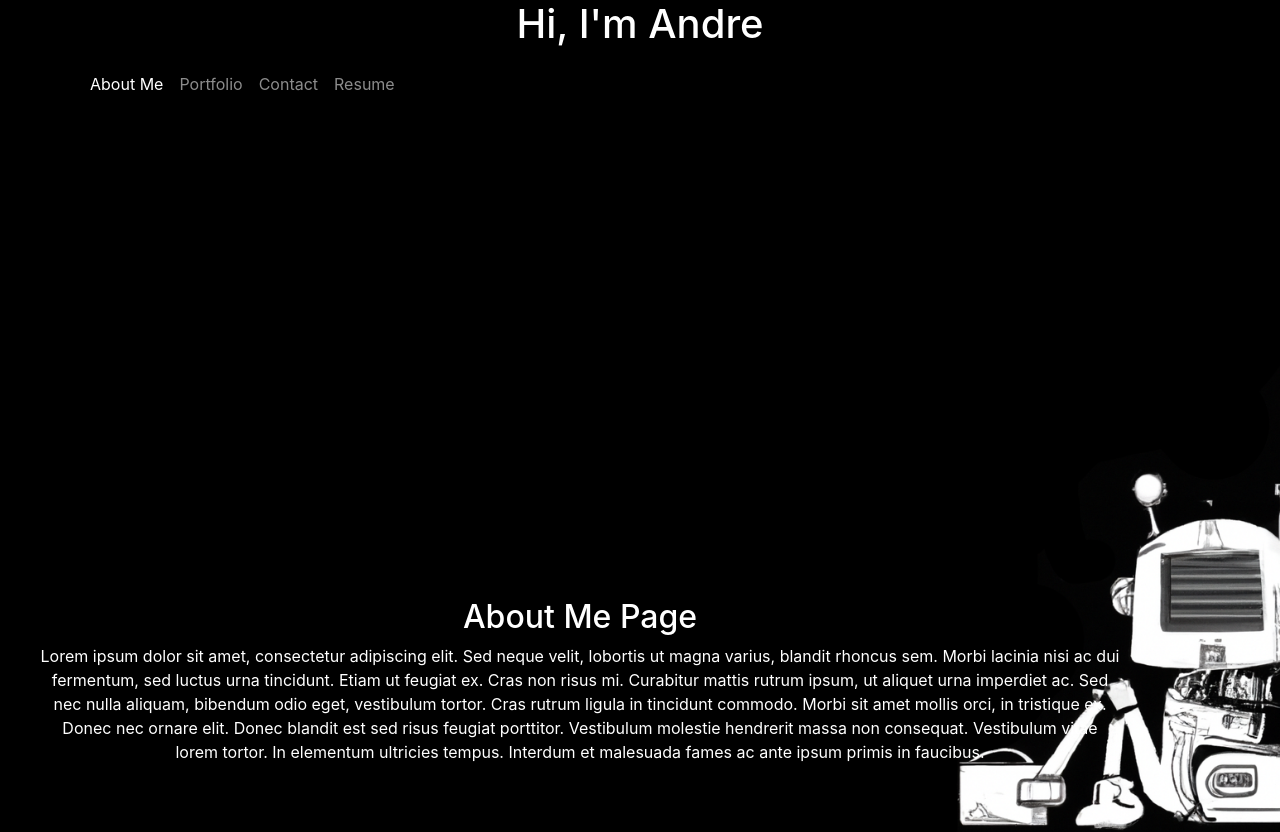
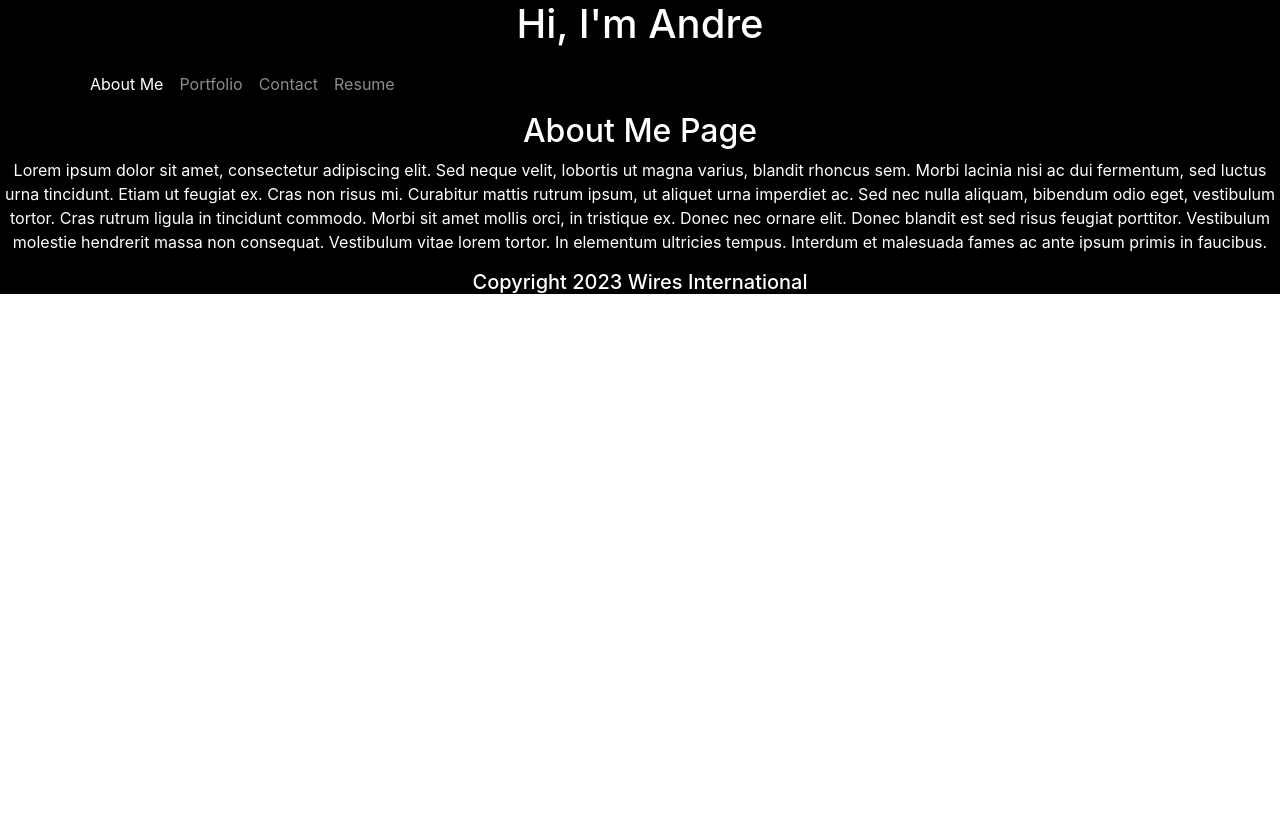
Before and after one commit to Wir3s/react-portfolio, a React (Create React App) app: page / in a window 1280 px wide. Shown: the top 832 px of the page. After the commit the page ends 800 px from the top, so only its background shows below. Built offline with nearby package versions, Linux system fonts and the light colour scheme.

Commit message:
working on background image

```diff
--- a/src/components/pages/About.js
+++ b/src/components/pages/About.js
@@ -1,27 +1,28 @@
 import React from "react";
-import backgroundimg from "./robot-portfolio-pic.png";
+// import backgroundimg from "./robot-portfolio-pic.png";
+import '../../styles/About.css';
 
-const styles = {
-  body: {
-    height: "100vh",
-  },
-  text: {
-    position: "absolute",
-    bottom: "20px",
-    paddingRight: "160px",
-    paddingLeft: "40px",
-  },
+// const styles = {
+//   body: {
+//     height: "100vh",
+//   },
+//   text: {
+//     position: "absolute",
+//     bottom: "20px",
+//     paddingRight: "160px",
+//     paddingLeft: "40px",
+//   },
 //   rimage: {
 //     position: "absolute",
 //     bottom: "100px",
 //   },
-};
+// };
 
 export default function About() {
   return (
-    <div style={styles.body}>
-      <img src={backgroundimg} style={styles.rimage} alt="chilling robot" width="100%" />
-      <div style={styles.text}>
+    <div className = "mainbody">
+      {/* <img src={backgroundimg} style={styles.rimage} alt="chilling robot" width="100%" /> */}
+      <div>
         <h2>About Me Page</h2>
         <p>
           Lorem ipsum dolor sit amet, consectetur adipiscing elit. Sed neque
--- /dev/null
+++ b/src/styles/About.css
@@ -0,0 +1,4 @@
+.mainbody {
+    background-image: url("../components/pages/robot-portfolio-pic.png");
+
+}
```
